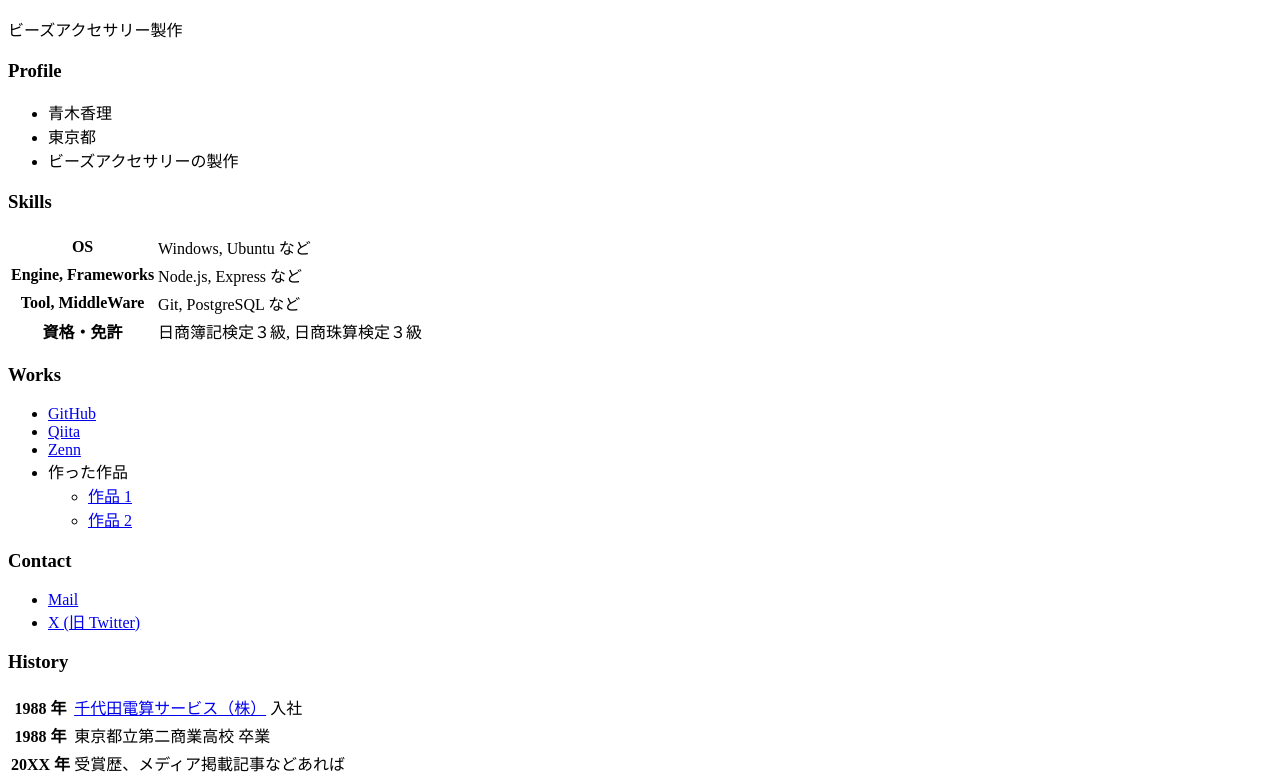
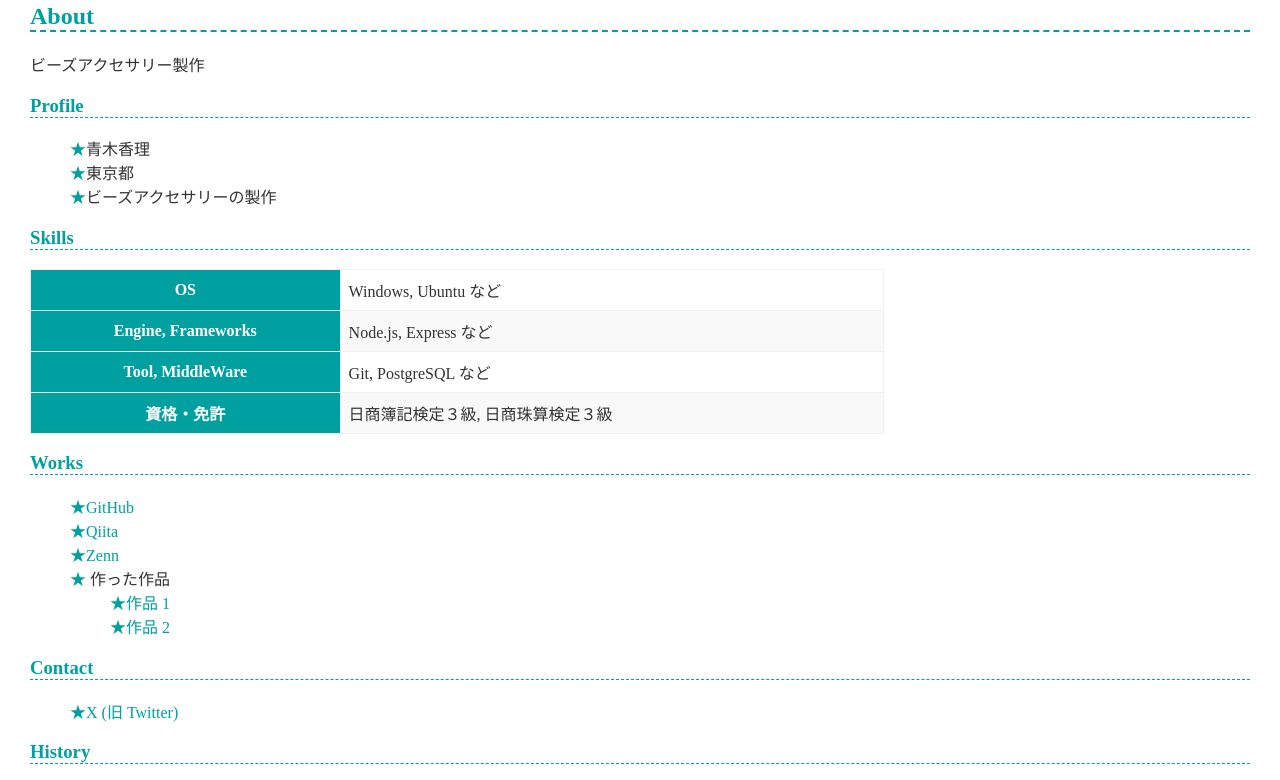
Before and after one commit to 257zs60122aokikaori-ai/aokikaori.github.io-, a plain HTML site: page index.html in a window 1280 px wide. Shown: the part 119-899 px from the top of the page. Drawn offline with Linux system fonts and the light colour scheme.

Commit message:
style.css を追加

```diff
--- a/index.html
+++ b/index.html
@@ -3,6 +3,7 @@
   <head>
     <meta charset="utf-8">
     <meta name="viewport" content="width=device-width, initial-scale=1">
+    <link href="style.css" rel="stylesheet">
     <title>青木香理のポートフォリオ</title>
   </head>
   <body>
@@ -59,8 +60,7 @@
     <h3>Contact</h3>
 
     <ul>
-      <li><a href="mailto:kana8riya3@example.com">Mail</a></li>
-      <li><a href="https://twitter.com/kana8riya3">X (旧 Twitter)</a></li>
+     <li><a href="https://twitter.com/kana8riya3">X (旧 Twitter)</a></li>
     </ul>
 
     <h3>History</h3>
```
